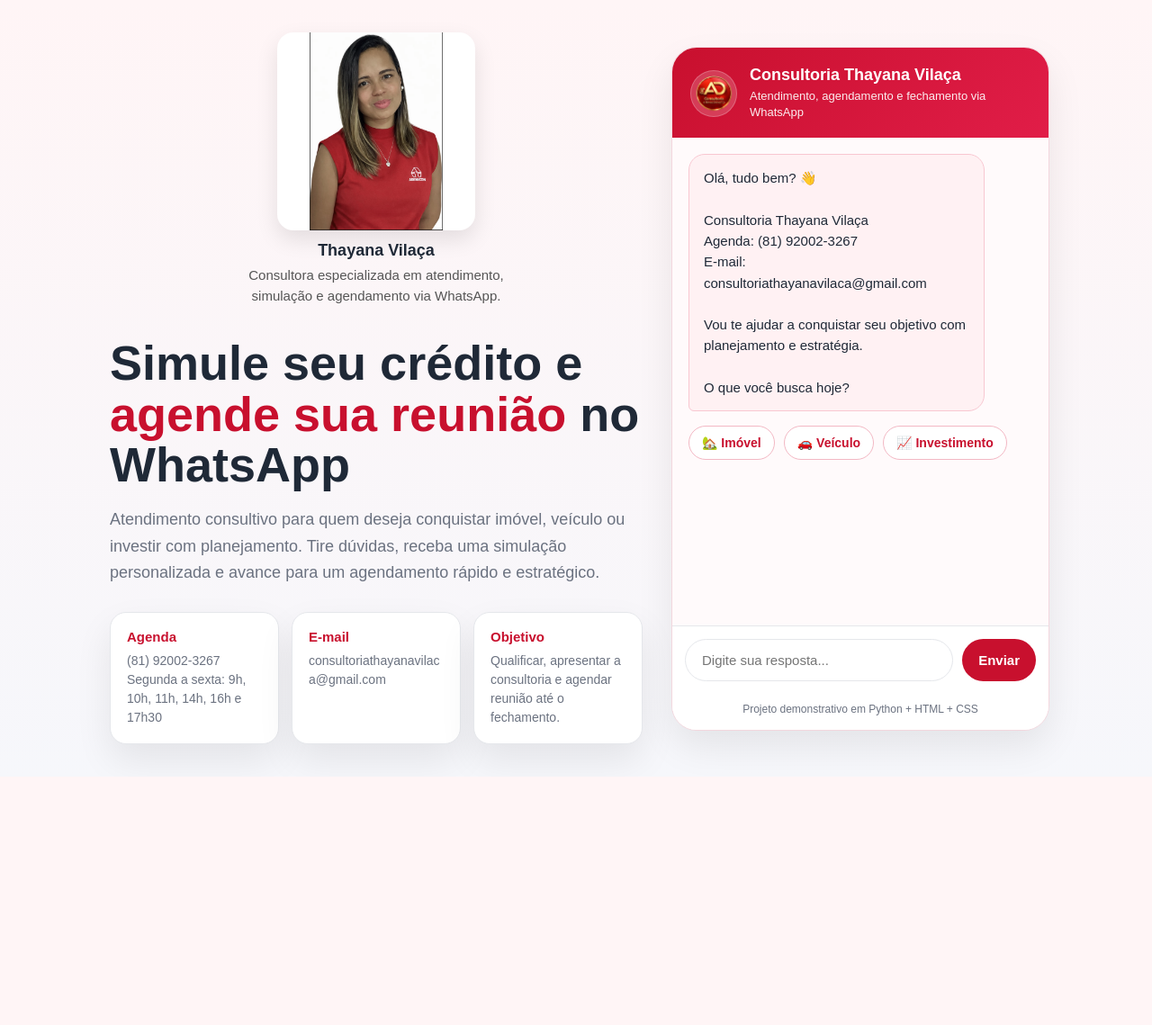
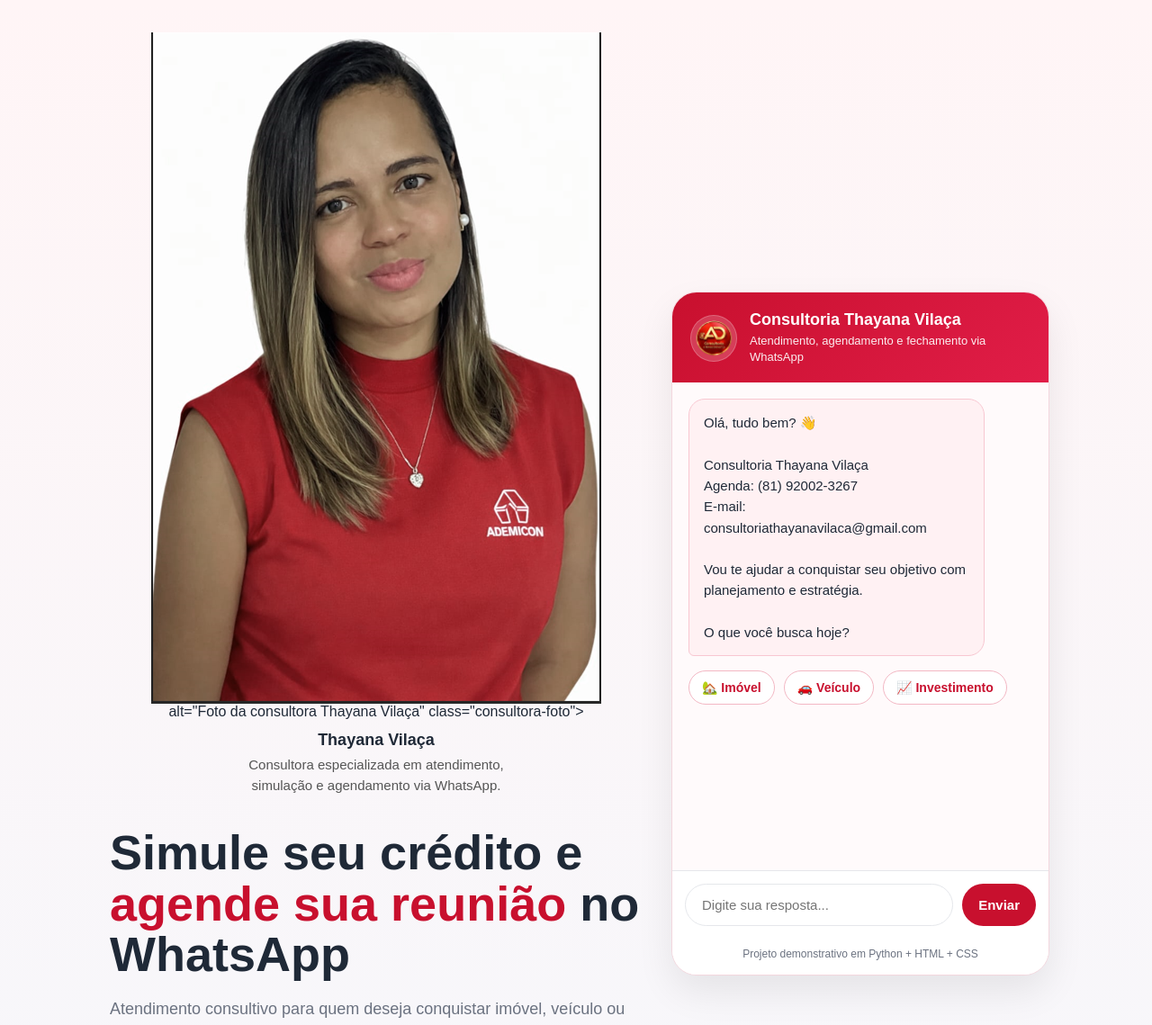
Before and after one commit to adconsultoriaeinvestimento/atendefacilia, a Flask app: page / in a window 1280 px wide. Shown: the top 1139 px of the page at 90% size. Before the commit the page ends 862 px from the top, so only its background shows below. Run offline with Flask 3, Linux system fonts and the light colour scheme.

Commit message:
Fix image source path for consultora photo

```diff
--- a/templates/index.html
+++ b/templates/index.html
@@ -11,7 +11,7 @@
     <section class="hero">
 
       <div class="consultora-box">
-        <img src="{{ url_for('static', filename='consultora.png') }}"
+        <img src="static/consultora.png">
           alt="Foto da consultora Thayana Vilaça"
           class="consultora-foto">
 
```
